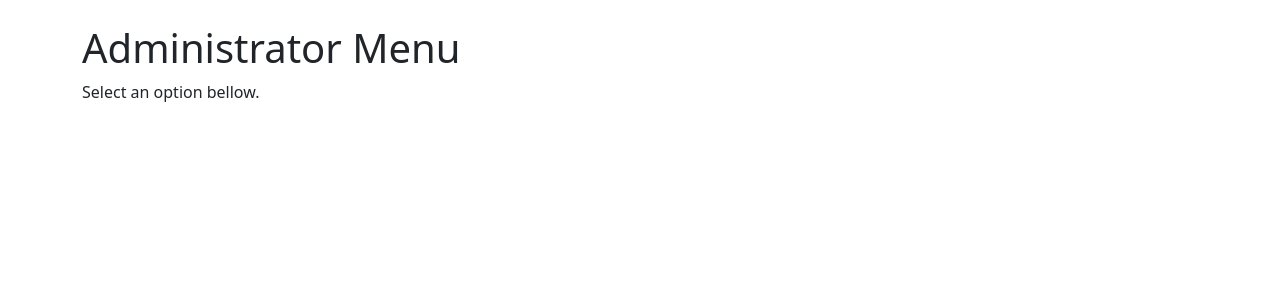
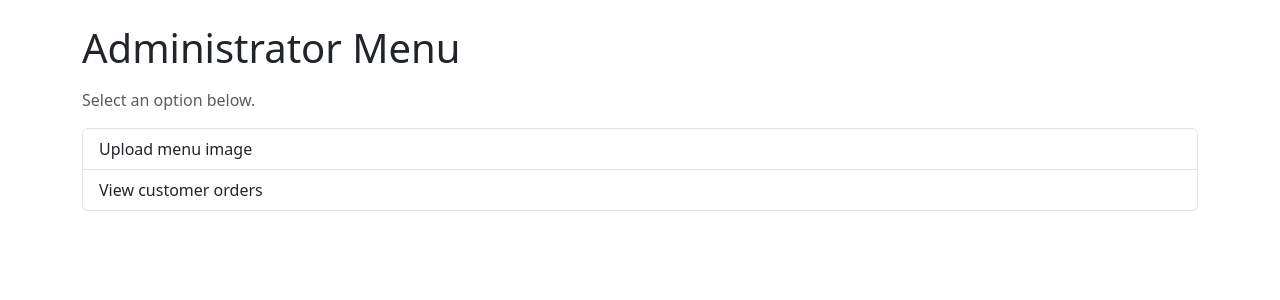
Before and after one commit to mpalubicki/RestaurantOrderingApp, a Flask app: template backend/app/templates/admin_menu.html in a window 1280 px wide. Shown: the part 56-356 px from the top of the page. Run offline with Flask 3, Linux system fonts and the light colour scheme; the template is opened without the code that fills it, so the values that code supplies are empty.

Commit message:
Update admin_menu.html
basic orders view and image upload

```diff
--- a/backend/app/templates/admin_menu.html
+++ b/backend/app/templates/admin_menu.html
@@ -1,6 +1,16 @@
 {% extends "base.html" %}
 
 {% block content %}
-<h1>Administrator Menu</h1>
-<p>Select an option bellow.</p>
+  <h1 class="mb-3">Administrator Menu</h1>
+  <p class="text-muted">Select an option below.</p>
+
+  <div class="list-group">
+    <a class="list-group-item list-group-item-action" href="{{ url_for('admin.upload_menu_image_page') }}">
+      Upload menu image
+    </a>
+
+    <a class="list-group-item list-group-item-action" href="{{ url_for('admin.orders_dashboard') }}">
+      View customer orders
+    </a>
+  </div>
 {% endblock %}
```
